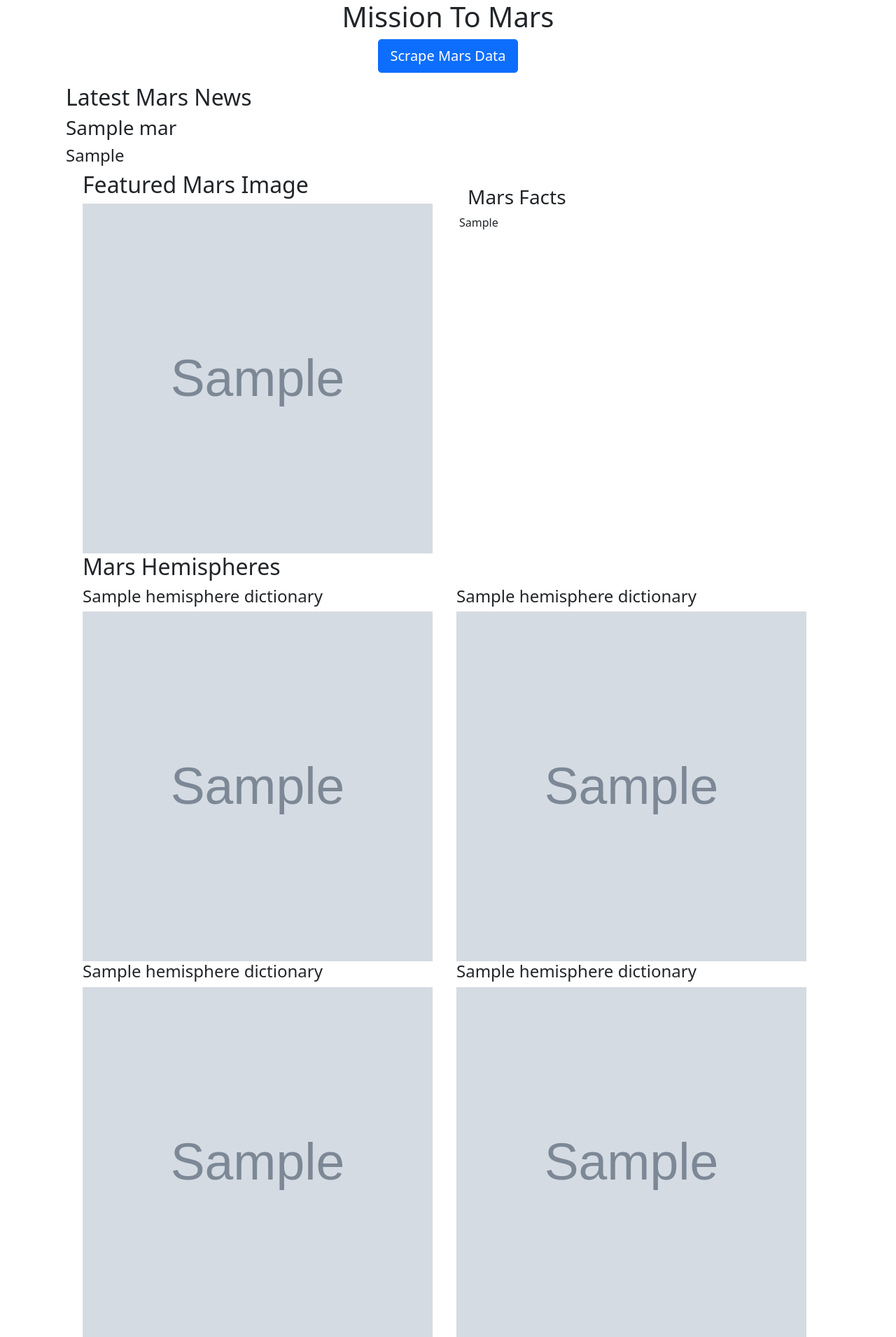
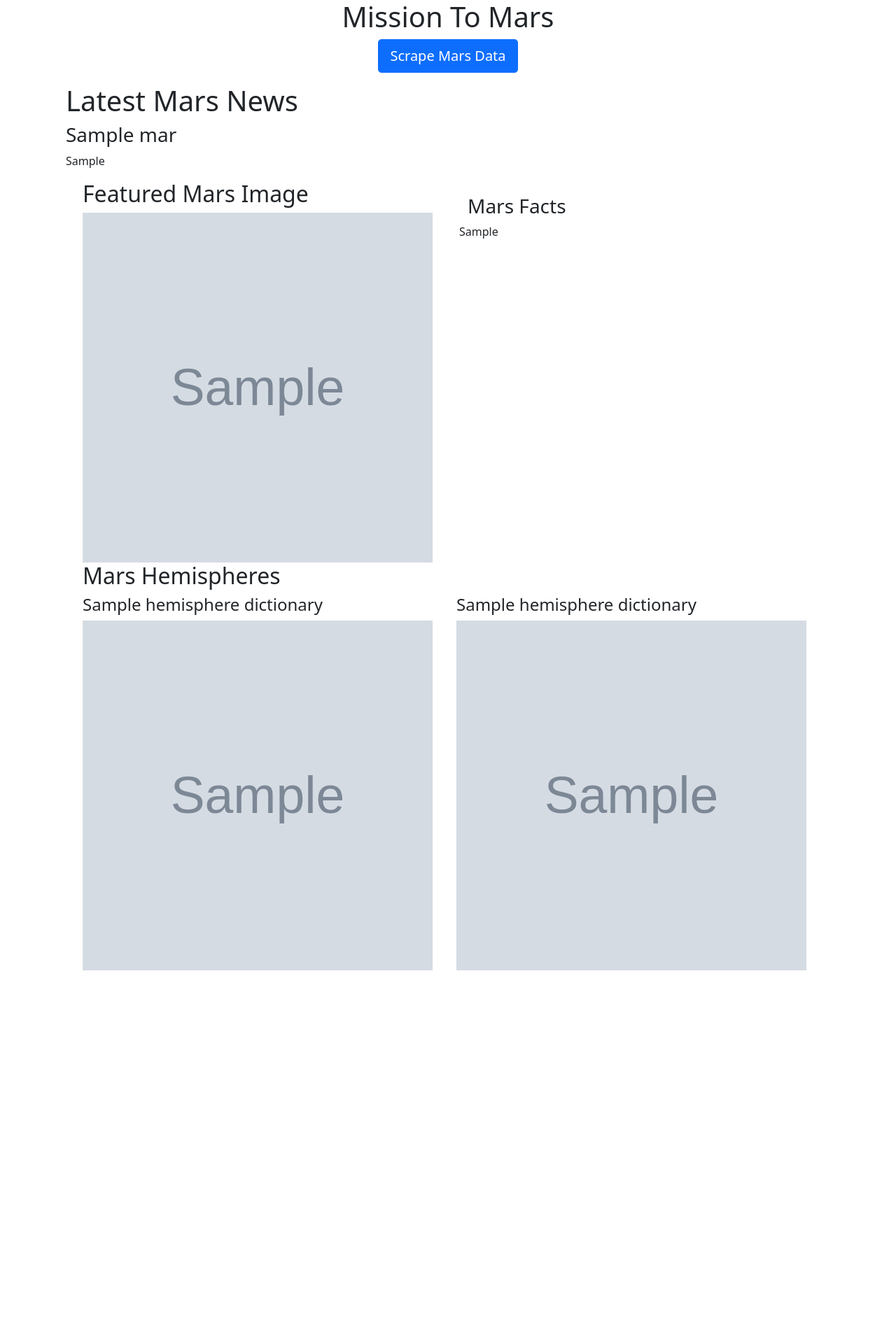
Before and after one commit to brittanyschultz114/web-scraping-challenge, a Flask app: page / in a window 1280 px wide. Shown: the whole page at 70% size. After the commit the page ends 1387 px from the top, so only its background shows below. Run offline with Flask 2, Linux system fonts and the light colour scheme; grey boxes marked "Sample" are stand-in pictures; a database or web service that is not in the repository returns one stand-in record (values such as "Sample title"); some libraries are stand-ins or nearby versions.

Commit message:
cleaned up index.html file

```diff
--- a/scrape_mars.py
+++ b/scrape_mars.py
@@ -38,7 +38,7 @@
 
     df = mars_tables[0]
 
-    mars['mars_facts'] = df.to_html()
+    mars['mars_facts'] = df.to_html(index = False, header = False)
     url = 'https://astrogeology.usgs.gov/search/results?q=hemisphere+enhanced&k1=target&v1=Mars'
     browser.visit(url)
 
--- a/templates/index.html
+++ b/templates/index.html
@@ -33,9 +33,9 @@
     <div class="container">
     <div class="row">
       <div class="col-md-12">
-        <h2 class="heading">Latest Mars News</h2>
+        <h1 class="heading">Latest Mars News</h1>
         <b><h3 class="heading">{{mars.news_title}}</h3></b>
-        <h4>{{mars.news_paragraph}}</h4>
+        <p>{{mars.news_paragraph}}</p>
 
     <div class="container">
       <div class="row">
@@ -48,14 +48,10 @@
         <div class="col-md-1">
         </div>
         <div class="col-md-5" style="padding-top: 20px;">
-            <!-- <span class="border">
-            <b><h3>Current Weather On Mars</h3></b>
-              <p>{{mars.mars_weather}}</p>
-            </span> -->
             <div class="row" style="padding-left: 16px;">
               <h3 class="header" > Mars Facts</h3>
                 <table>
-                  {{mars.mars_facts}}
+                  {{mars.mars_facts|safe}}
                 </table>
             </div>
         </div>
@@ -67,34 +63,19 @@
             <h2 class="heading">Mars Hemispheres</h2>
         </div>
         <div class="col-md-6">
-            {% for x in mars.hemisphere_dictionary %}
-            <h4>{{x.title}}</h4>
-            <img src="{{x.img_url}}">
-            {% endfor %}
-
-            {% for x in mars.hemisphere_dictionary %}
+            {% for x in mars.hemisphere_dictionary [0:2] %}
             <h4>{{x.title}}</h4>
             <img src="{{x.img_url}}">
             {% endfor %}
         </div>
         <div class="col-md-6">
-            {% for x in mars.hemisphere_dictionary %}
-            <h4>{{x.title}}</h4>
-            <img src="{{x.img_url}}">
-            {% endfor %}
-
-            {% for x in mars.hemisphere_dictionary %}
+            {% for x in mars.hemisphere_dictionary [2:4]%}
             <h4>{{x.title}}</h4>
             <img src="{{x.img_url}}">
             {% endfor %}
         </div>
       </div>
     </div>
-    </div>
-      </div>
-    </div>
-  </div>
-
   </div>
 </body>
 
```
Also changed, not shown: 4 other files.
